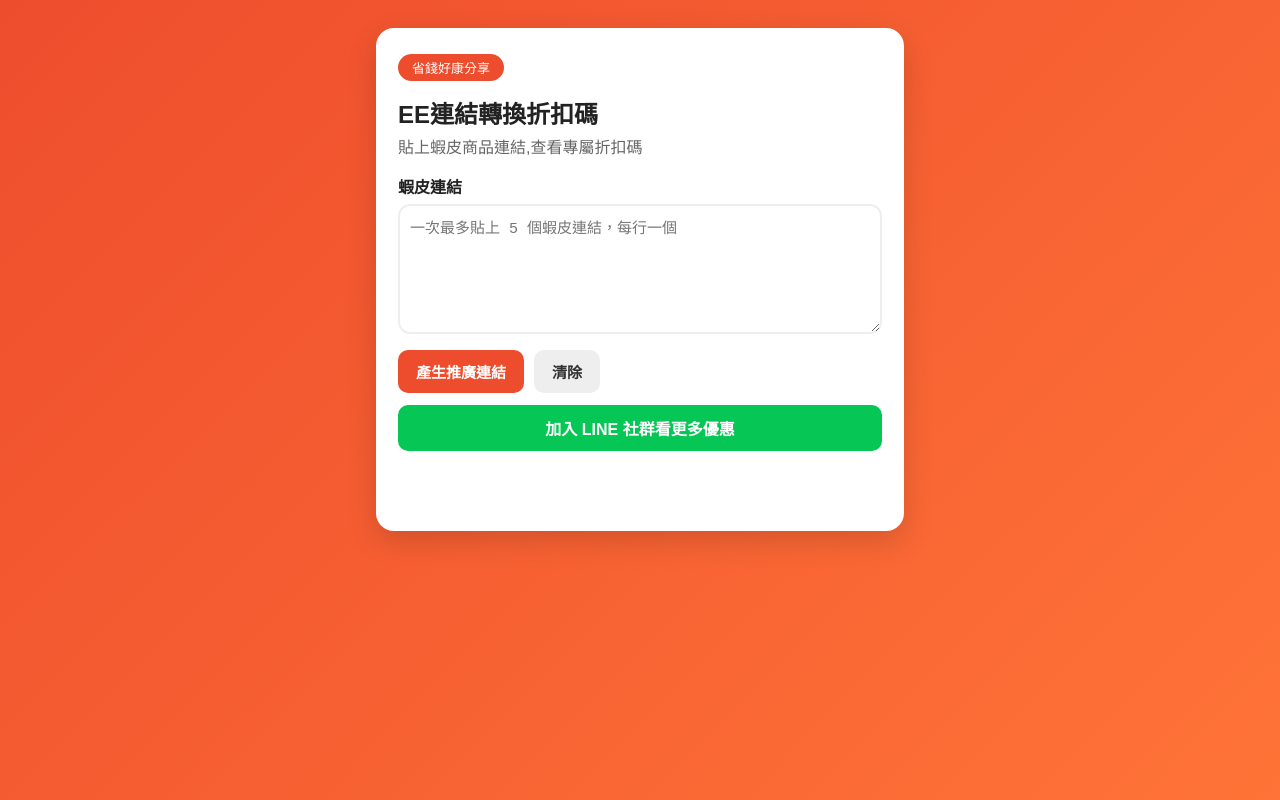
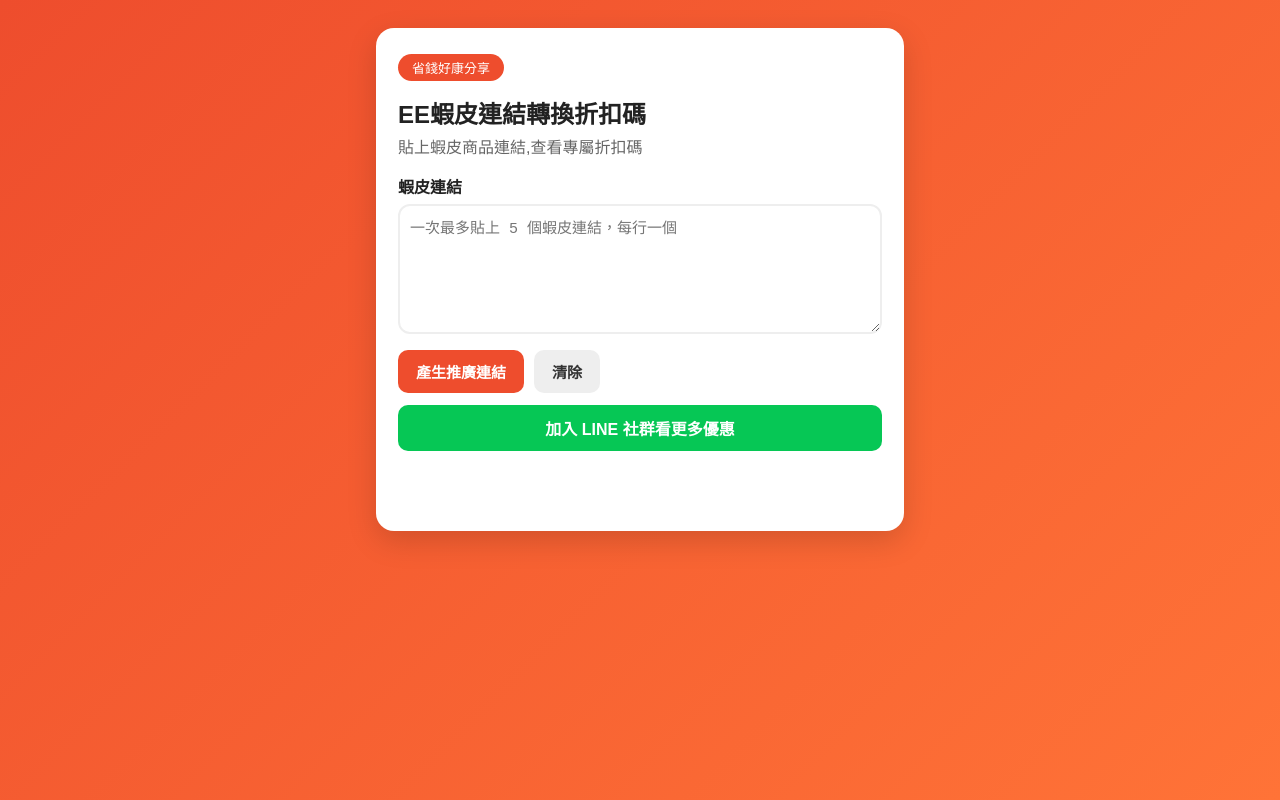
Before and after one commit to eeshoptw/converter, a plain HTML site: page index.html in a window 1280 px wide. Drawn offline with Linux system fonts and the light colour scheme.

Commit message:
更新 index.html

```diff
--- a/index.html
+++ b/index.html
@@ -1,8 +1,8 @@
 <!DOCTYPE html>
 <html lang="zh-Hant"><head><meta charset="UTF-8"><meta name="viewport" content="width=device-width, initial-scale=1.0">
-<title>EE連結轉換折扣碼</title><link rel="stylesheet" href="style.css"></head>
+<title>EE蝦皮連結轉換折扣碼</title><link rel="stylesheet" href="style.css"></head>
 <body><main class="container"><section class="card">
-<div class="badge">省錢好康分享</div><h1>EE連結轉換折扣碼</h1><p class="subtitle">貼上蝦皮商品連結,查看專屬折扣碼</p>
+<div class="badge">省錢好康分享</div><h1>EE蝦皮連結轉換折扣碼</h1><p class="subtitle">貼上蝦皮商品連結,查看專屬折扣碼</p>
 <label for="urlInput">蝦皮連結</label>
 <textarea id="urlInput" placeholder="一次最多貼上 5 個蝦皮連結，每行一個"></textarea>
 <div class="buttons"><button id="convertBtn">產生推廣連結</button><button id="clearBtn" class="secondary">清除</button></div>
```
